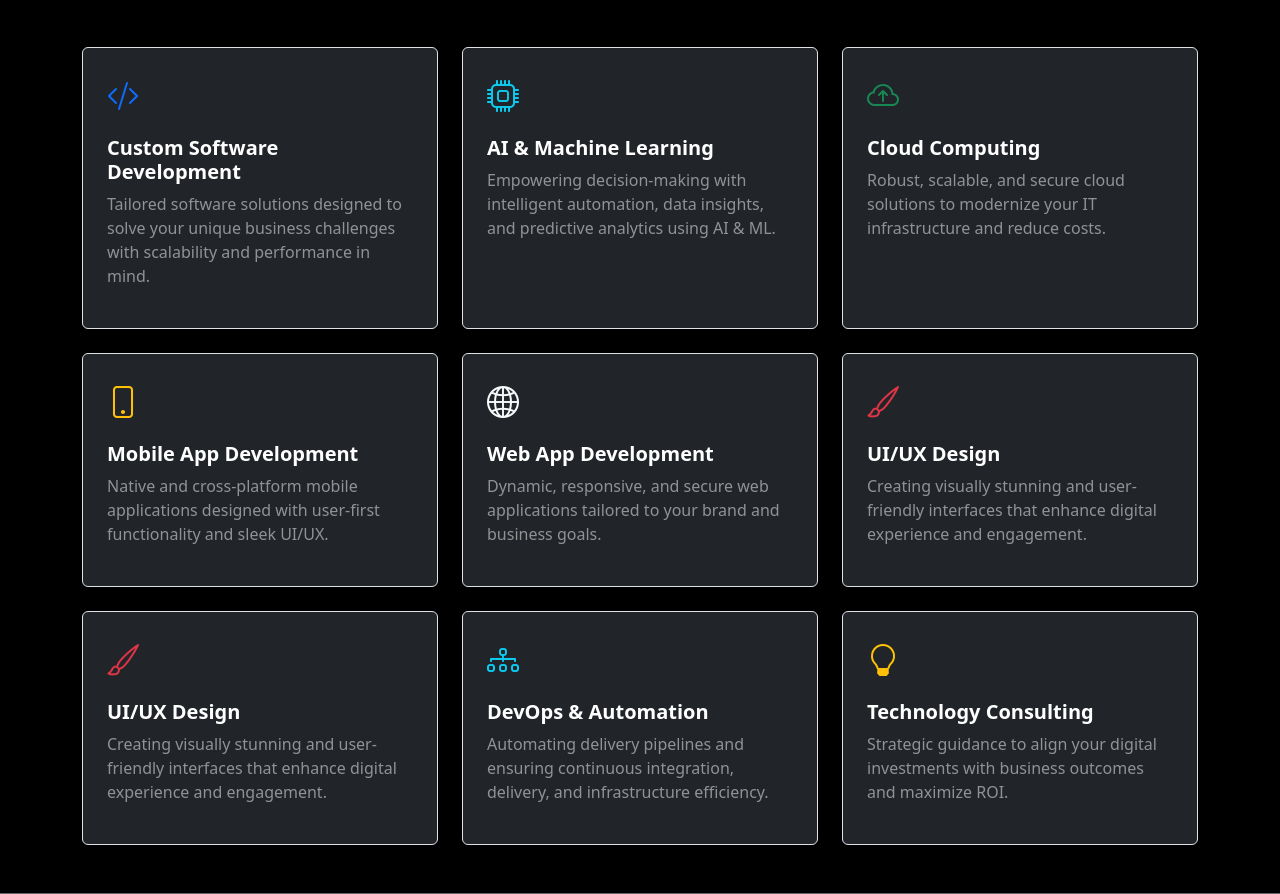
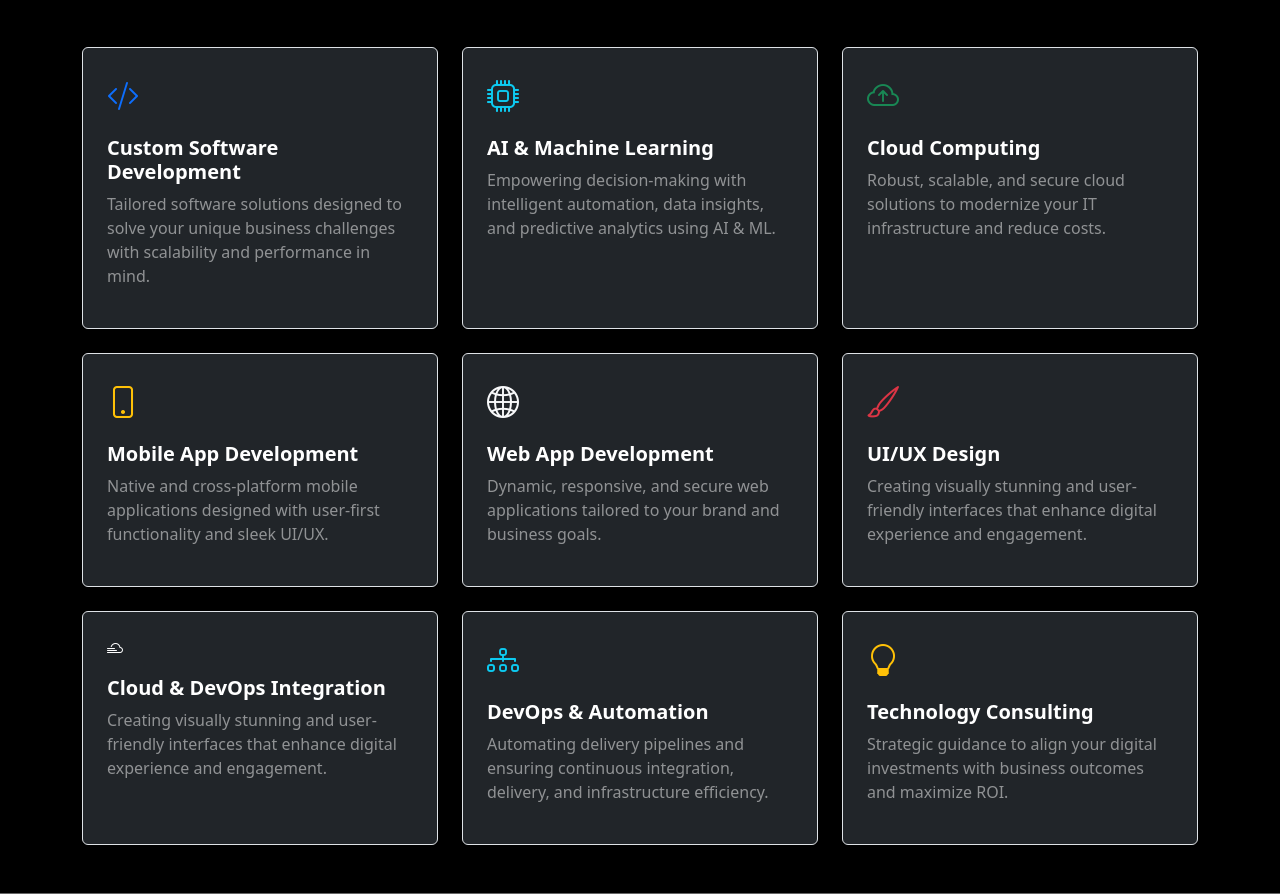
Before and after one commit to v29m01/codexmind, a PHP site: page /services.php in a window 1280 px wide. Shown: the part 792-1686 px from the top of the page. Run offline with PHP 8.4, Linux system fonts and the light colour scheme; data that the repository does not hold is empty; some libraries are stand-ins or nearby versions; grey boxes are pictures that could not be loaded.

Commit message:
Update services.php

```diff
--- a/services.php
+++ b/services.php
@@ -92,8 +92,8 @@ include_once('header.php');
        <!-- UI/UX Design -->
       <div class="col-md-6 col-lg-4" data-aos="fade-up" data-aos-delay="500">
         <div class="p-4 border rounded bg-dark h-100">
-          <i class="bi bi-brush fs-2 text-danger"></i>
-          <h5 class="mt-3 fw-bold">UI/UX Design</h5>
+          <i class="bi bi-cloud-fog2 primary"></i>
+          <h5 class="mt-3 fw-bold"> Cloud & DevOps Integration</h5>
           <p class="text-white-50">Creating visually stunning and user-friendly interfaces that enhance digital experience and engagement.</p>
         </div>
       </div>
```
